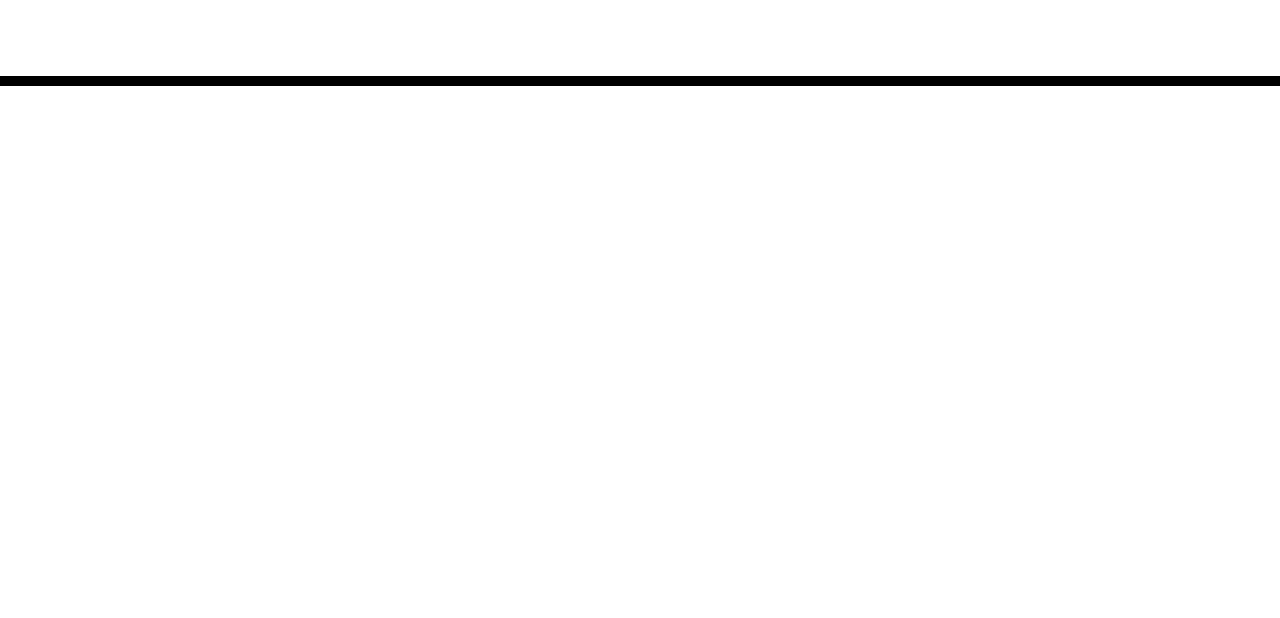
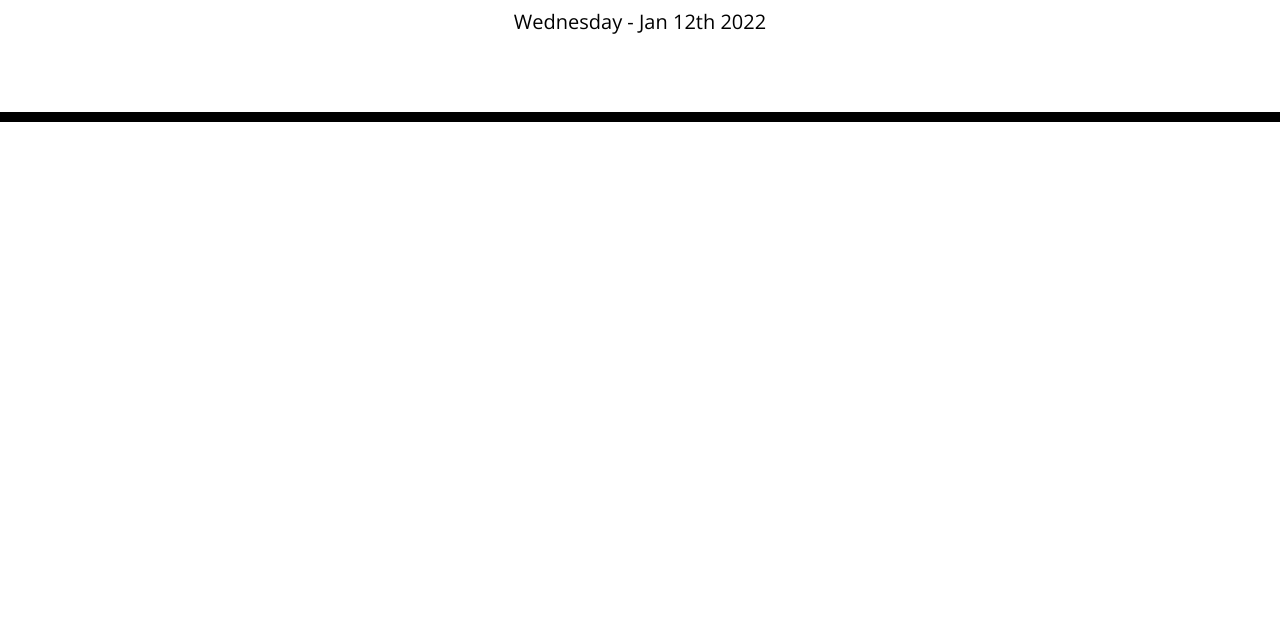
Before and after one commit to ClaytonMcIntosh/Homework-05-Work-Day-Scheduler, a plain HTML site: page index.html in a window 1280 px wide. Shown: the part 182-800 px from the top of the page. Drawn offline with nearby package versions, Linux system fonts and the light colour scheme.

Commit message:
added current day with moment

```diff
--- /dev/null
+++ b/JavaScript.js
@@ -0,0 +1,3 @@
+//Set current day with moment
+let today = moment().format("dddd - MMM Do YYYY");
+$("#currentDay").html(today);
--- a/index.html
+++ b/index.html
@@ -34,5 +34,6 @@
 
     <script src="https://cdnjs.cloudflare.com/ajax/libs/jquery/3.2.1/jquery.min.js"></script>
     <script src="https://cdnjs.cloudflare.com/ajax/libs/moment.js/2.24.0/moment.min.js"></script>
+    <script src="JavaScript.js"></script>
   </body>
 </html>
```
